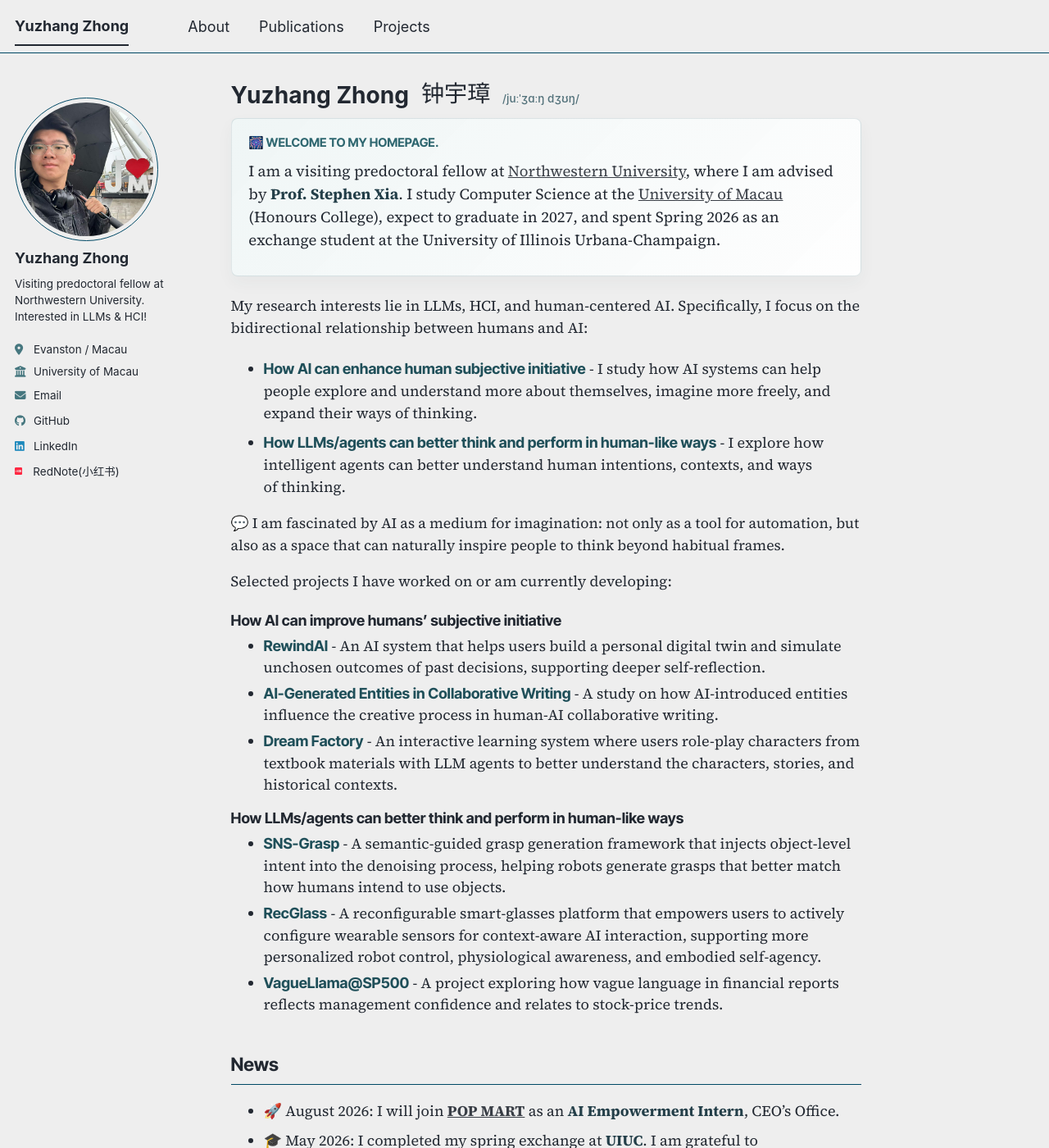
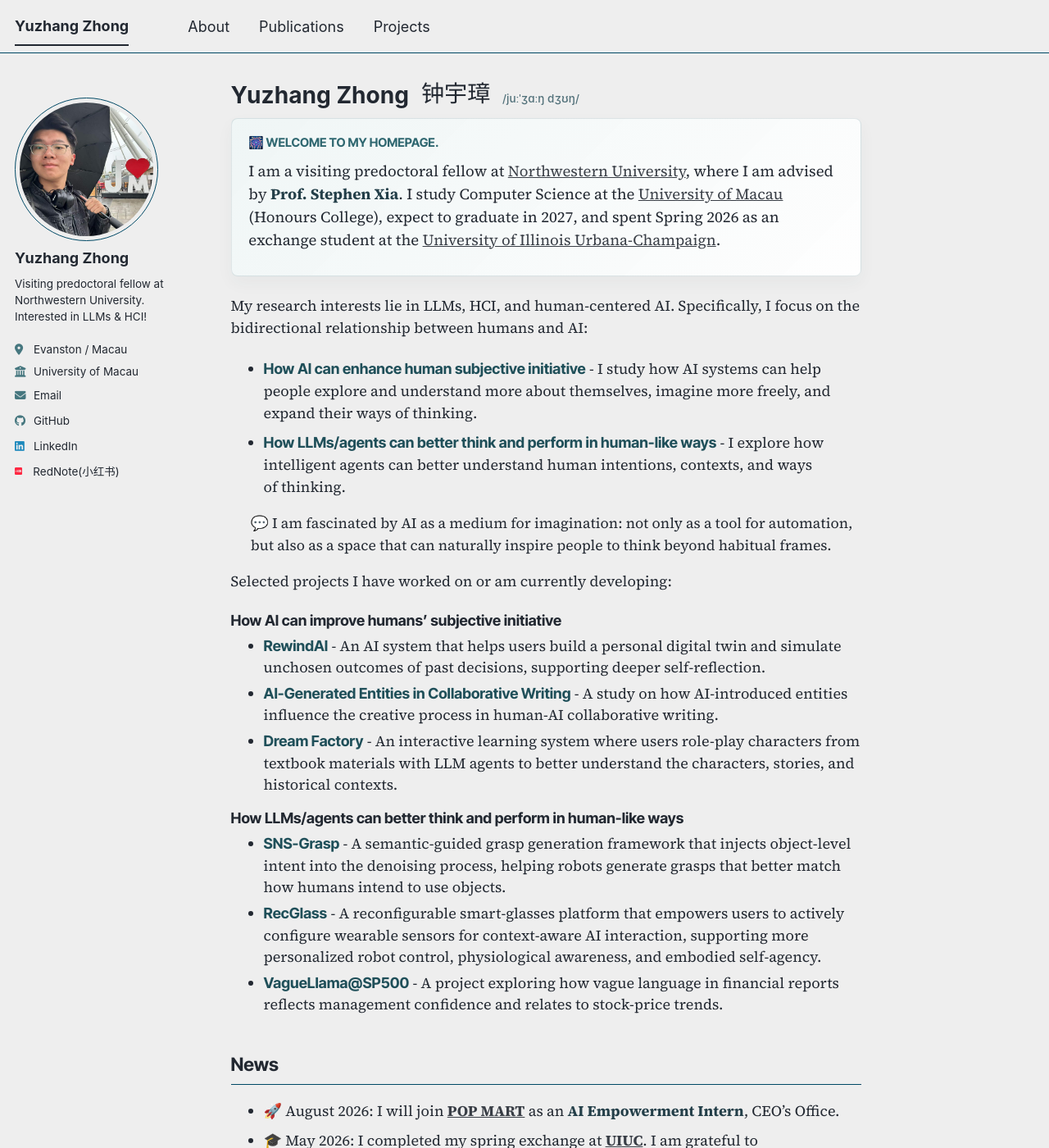
Before and after one commit to yuzhang-zhong/yuzhang-zhong.github.io, a Jekyll site: the page built from _pages/about.md, in a window 1280 px wide and 1400 px high. Shown: the whole window at 82% size. Built offline with Jekyll 4.4.1, drawn with Linux system fonts in a browser that asks for light colours; a style sheet for code colours, icons or effects is not loaded; part of the change alters nothing that is shown.

Commit message:
Add institution links and align imagination note

```diff
--- a/_includes/head/custom.html
+++ b/_includes/head/custom.html
@@ -138,7 +138,7 @@
   }
 
   .page__content .imagination-note {
-    margin: 0.4rem 0 0.95rem;
+    margin: 0.4rem 0 0.95rem 1.35rem;
     color: var(--global-text-color);
     font-size: 0.98rem;
     line-height: 1.5;
--- a/_pages/about.md
+++ b/_pages/about.md
@@ -11,7 +11,7 @@ redirect_from:
 
 <section class="homepage-welcome" markdown="1">
 <p class="welcome-kicker">🎆 Welcome to my homepage.</p>
-<p class="welcome-lead">I am a visiting predoctoral fellow at <a href="https://www.northwestern.edu/">Northwestern University</a>, where I am advised by <strong>Prof.&nbsp;Stephen&nbsp;Xia</strong>. I study Computer Science at the <a href="https://www.um.edu.mo/">University of Macau</a> (Honours College), expect to graduate in 2027, and spent Spring 2026 as an exchange student at the University of Illinois Urbana-Champaign.</p>
+<p class="welcome-lead">I am a visiting predoctoral fellow at <a href="https://www.northwestern.edu/">Northwestern University</a>, where I am advised by <strong>Prof.&nbsp;Stephen&nbsp;Xia</strong>. I study Computer Science at the <a href="https://www.um.edu.mo/">University of Macau</a> (Honours College), expect to graduate in 2027, and spent Spring 2026 as an exchange student at the <a href="https://illinois.edu/">University of Illinois Urbana-Champaign</a>.</p>
 </section>
 
 My research interests lie in LLMs, HCI, and human-centered AI. Specifically, I
@@ -43,8 +43,8 @@ Selected projects I have worked on or am currently developing:
 ## News
 
 - 🚀 August 2026: I will join <strong><a href="https://www.popmart.com/">POP MART</a></strong> as an <strong>AI Empowerment Intern</strong>, CEO's Office.
-- 🎓 May 2026: I completed my spring exchange at <strong>UIUC</strong>. I am grateful to <strong>Prof.&nbsp;Hyanghee&nbsp;Park</strong> and <strong>Prof.&nbsp;Tal&nbsp;August</strong>; their HCI courses helped me discover how captivating HCI research can be.
-- 📄 March 2026: Our paper <strong>SNS-Grasp</strong> was accepted to <strong>AAAI 2026</strong>.
+- 🎓 May 2026: I completed my spring exchange at <strong><a href="https://illinois.edu/">UIUC</a></strong>. I am grateful to <strong>Prof.&nbsp;Hyanghee&nbsp;Park</strong> and <strong>Prof.&nbsp;Tal&nbsp;August</strong>; their HCI courses helped me discover how captivating HCI research can be.
+- 📄 March 2026: Our paper <strong><a href="{{ base_path }}/publication/2026-sns-grasp">SNS-Grasp</a></strong> was accepted to <strong><a href="https://aaai.org/conference/aaai/aaai-26/">AAAI 2026</a></strong>.
 - 🏆 July 2025: <strong>Dream Factory</strong> won the <strong>Regional 2nd Place Award</strong> at <a href="https://www.vivo.com/">Vivo</a>'s AI Innovation Competition.
 
 ## Beyond Research
```
